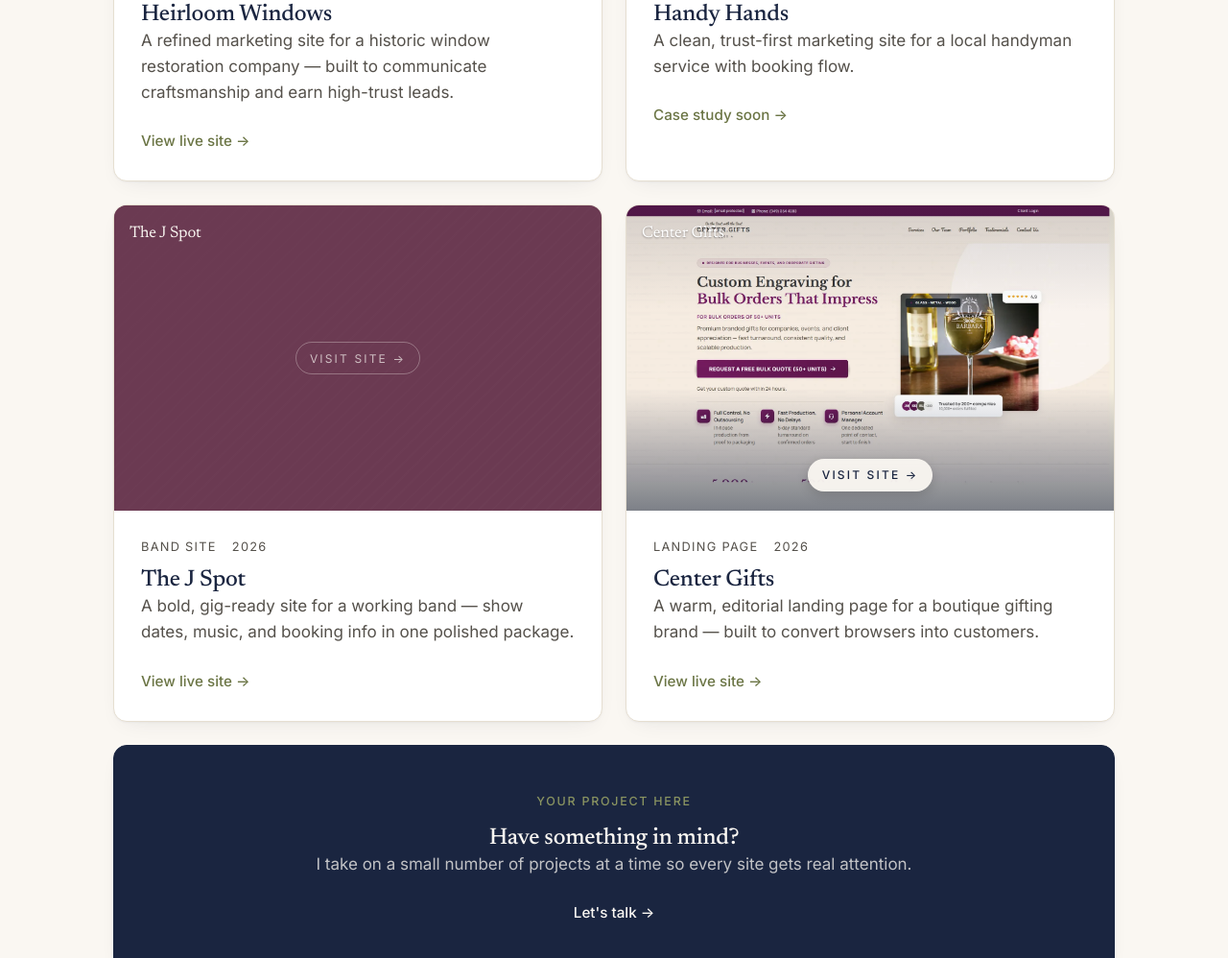
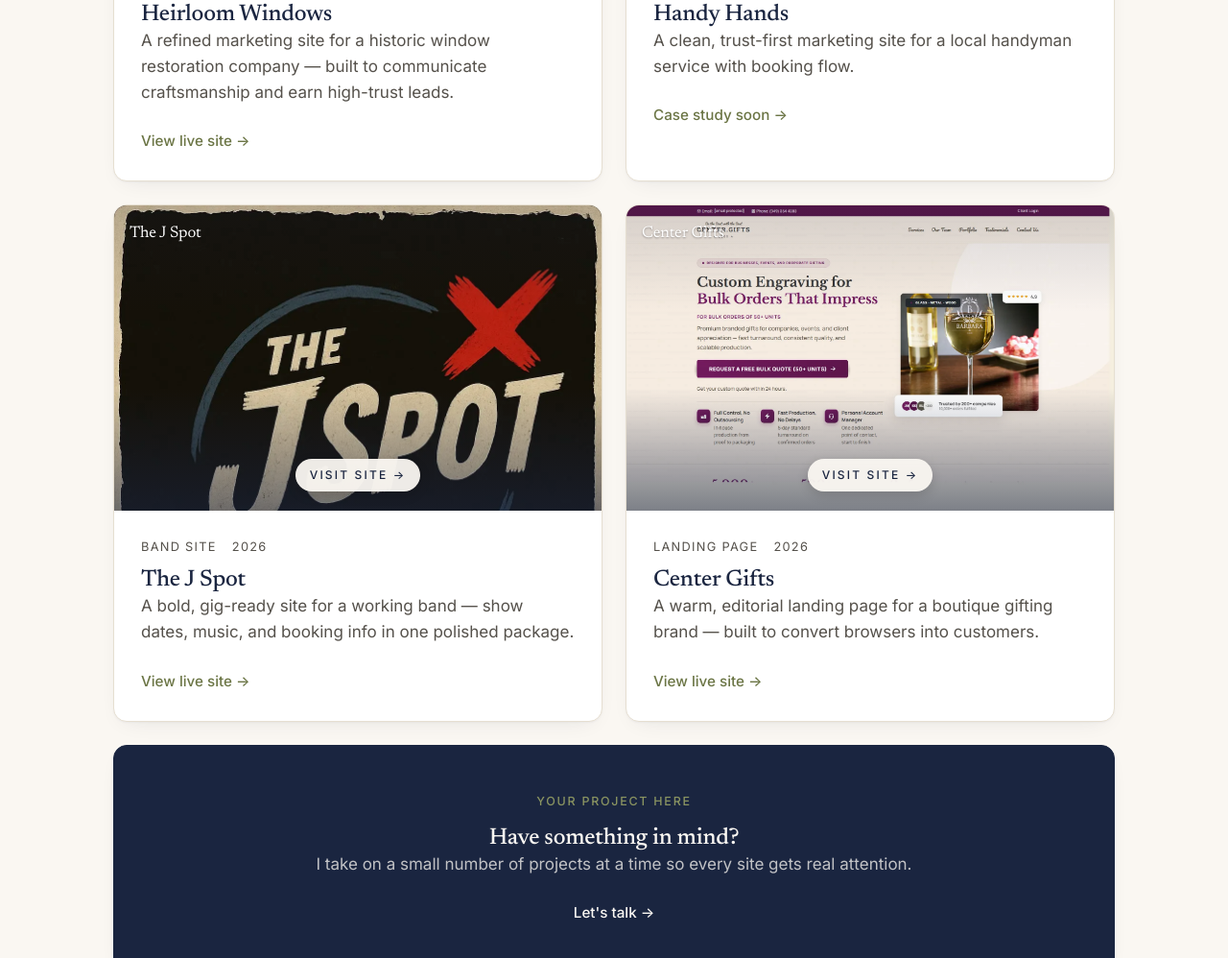
Before and after one commit to jcbreshears/jcbreshears.github.io, a plain HTML site: page index.html in a window 1280 px wide. Shown: the part 1282-2280 px from the top of the page at 96% size. Drawn offline with Linux system fonts and the light colour scheme.

Commit message:
Use J Spot band logo for project tile
Replaces the purple gradient placeholder on the J Spot card with the
actual band logo (PNG + WebP) on a black backdrop, matching the
image-set treatment used by Heirloom and Center Gifts.

Co-Authored-By: Claude Opus 4.7 (1M context) <noreply@anthropic.com>

```diff
--- a/index.html
+++ b/index.html
@@ -83,7 +83,7 @@
         </article>
 
         <article class="card reveal">
-          <a class="card__media card__media--js" data-label="The J Spot" href="http://thejspotband.com/" target="_blank" rel="noopener">
+          <a class="card__media card__media--image card__media--js" data-label="The J Spot" href="http://thejspotband.com/" target="_blank" rel="noopener">
             <span class="card__placeholder">Visit site &rarr;</span>
           </a>
           <div class="card__body">
--- a/styles.css
+++ b/styles.css
@@ -250,10 +250,11 @@ p { margin: 0 0 1em; color: var(--ink-soft); }
   background-color: #1a2540;
 }
 .card__media--js {
-  background:
-    linear-gradient(135deg, rgba(107, 58, 82, 0.92), rgba(107, 58, 82, 0.65)),
-    repeating-linear-gradient(-45deg, rgba(255,255,255,0.04) 0 2px, transparent 2px 10px);
-  background-color: #6b3a52;
+  background-image: image-set(
+    url("assets/jspot.webp") type("image/webp"),
+    url("assets/jspot.png") type("image/png")
+  );
+  background-color: #000;
 }
 
 /* Project screenshot cards */
```
Also changed, not shown: assets/jspot.png (added), assets/jspot.webp (added).
